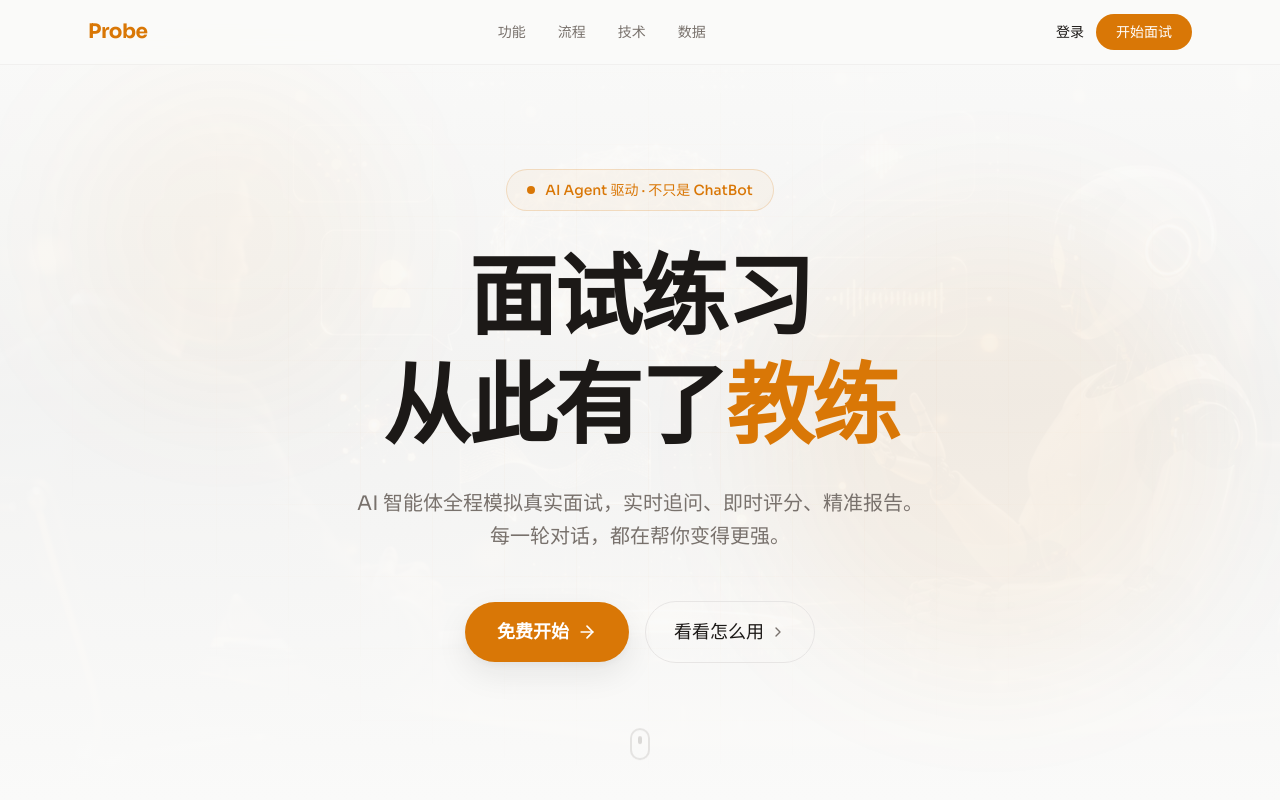
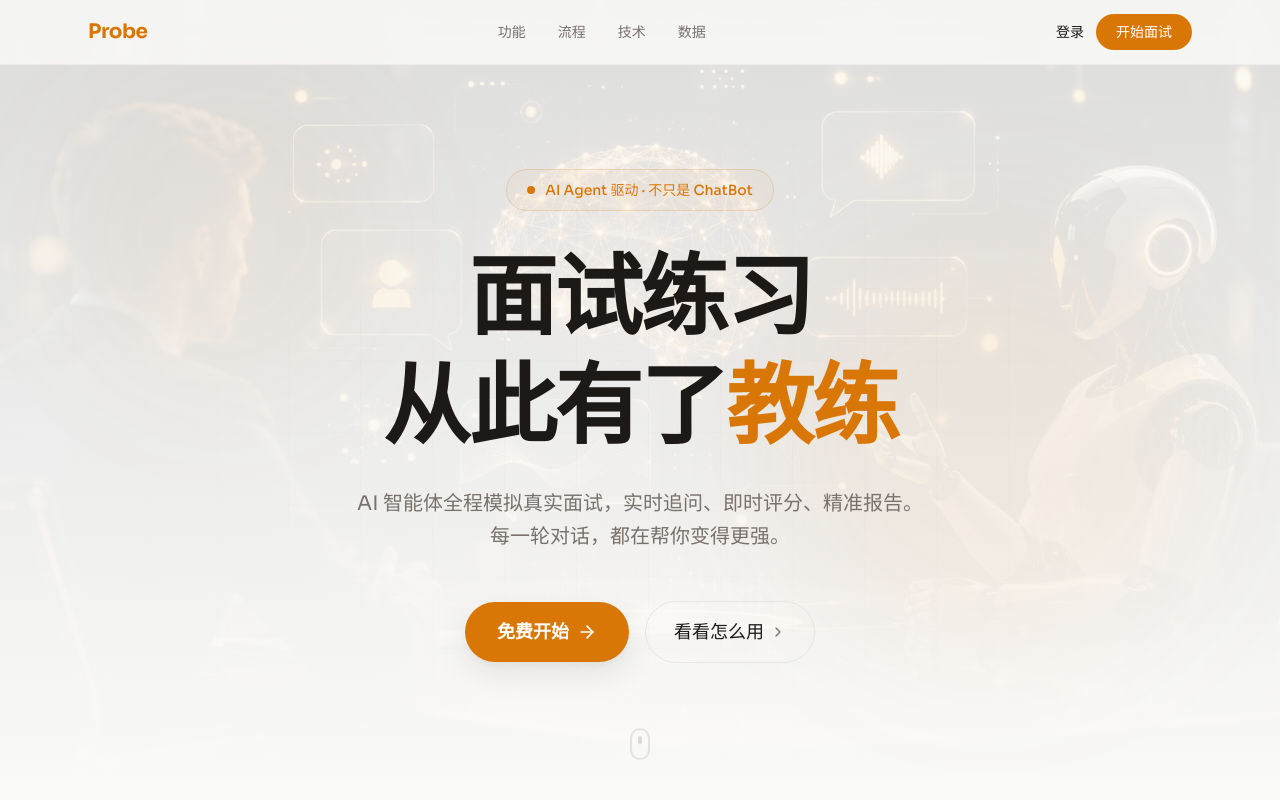
Before and after one commit to 3163635853-rgb/Probe, a Next.js app in the folder web/: page / in a window 1280 px wide. Shown: the top 800 px of the page. Built offline with nearby package versions, Linux system fonts and the light colour scheme; no server answers.

Commit message:
fix: increase hero background opacity for visibility

```diff
--- a/web/app/page.tsx
+++ b/web/app/page.tsx
@@ -30,10 +30,10 @@ export default function HomePage() {
       <section className="relative flex flex-col items-center justify-center min-h-screen px-4 pt-32 pb-24">
         <div className="absolute inset-0 -z-10 overflow-hidden">
           {/* AI 生成的背景图 */}
-          <div className="absolute inset-0 flex items-center justify-center opacity-[0.15] pointer-events-none">
+          <div className="absolute inset-0 flex items-center justify-center opacity-30 pointer-events-none">
             <img src="/hero-bg.png" alt="" className="w-full h-full object-cover" />
           </div>
-          <div className="absolute inset-0 bg-gradient-to-b from-background via-background/80 to-background" />
+          <div className="absolute inset-0 bg-gradient-to-b from-background/60 via-background/80 to-background" />
           <div className="absolute top-[10%] left-[5%] w-80 h-80 rounded-full bg-primary/[0.04] blur-3xl animate-float" />
           <div className="absolute bottom-[15%] right-[5%] w-[28rem] h-[28rem] rounded-full bg-primary/[0.06] blur-3xl animate-float-delay" />
           <div className="absolute inset-0 bg-[linear-gradient(rgba(217,119,6,0.02)_1px,transparent_1px),linear-gradient(90deg,rgba(217,119,6,0.02)_1px,transparent_1px)] bg-[size:72px_72px] [mask-image:radial-gradient(ellipse_at_center,black_20%,transparent_70%)]" />
```
